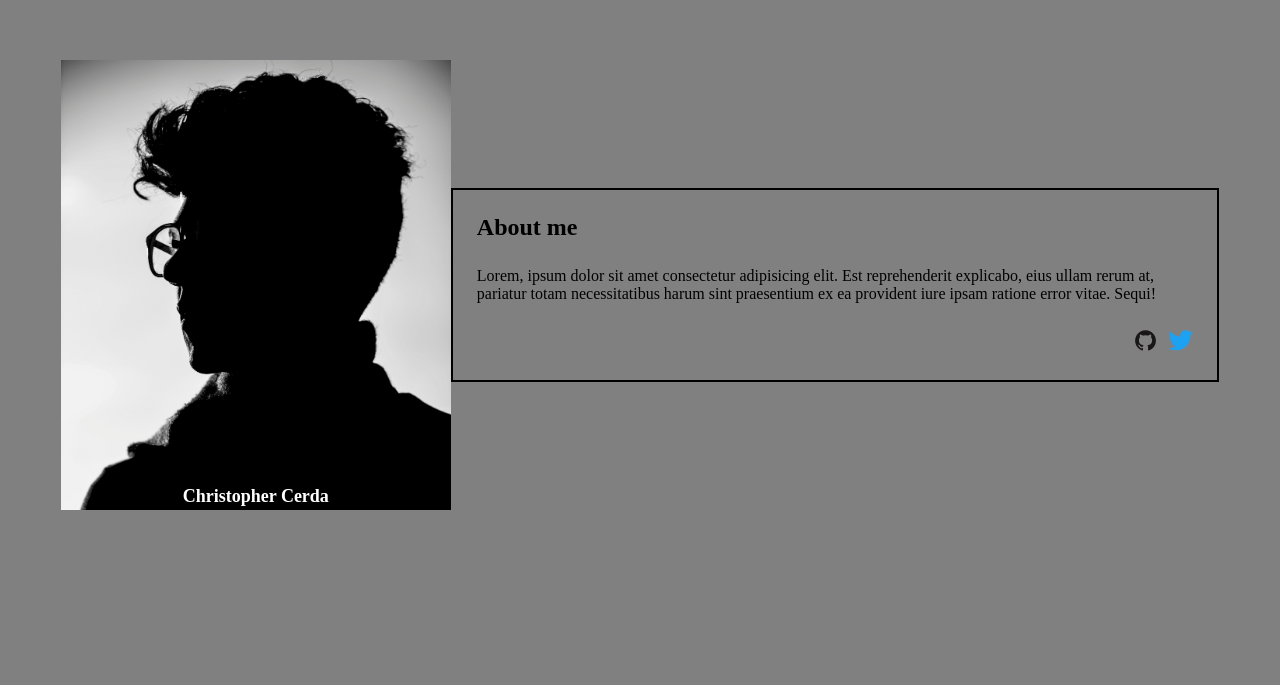
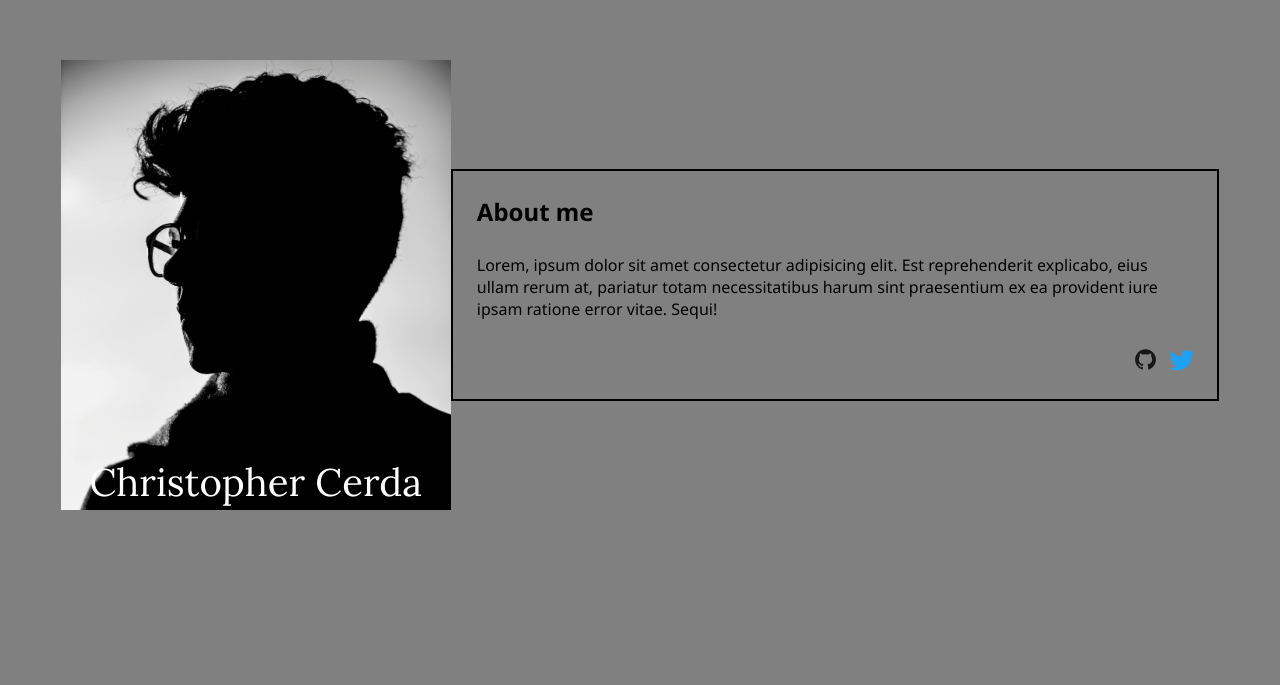
Before and after one commit to Toph765/homepage, a plain HTML site: page index.html in a window 1280 px wide. Shown: the part 115-800 px from the top of the page. Drawn offline with nearby package versions, Linux system fonts and the light colour scheme.

Commit message:
*: add font

```diff
--- a/style.css
+++ b/style.css
@@ -1,3 +1,10 @@
+@import url("https://fonts.googleapis.com/css2?family=Lora:ital,wght@0,400..700;1,400..700&family=Noto+Sans:ital,wght@0,100..900;1,100..900&display=swap");
+
+:root {
+  --font-H1: "Lora", serif;
+  --font-main: "Noto Sans", sans-serif;
+}
+
 * {
   padding: 0;
   margin: 0;
@@ -31,6 +38,7 @@ header {
   flex-direction: column;
   justify-content: center;
   padding: 24px;
+  font-family: var(--font-main);
 }
 
 .header-second-cont h2,
@@ -51,12 +59,15 @@ header {
 }
 
 h1 {
+  width: 100%; /*
+  border: 2px solid white; */
   position: absolute;
   color: white;
   bottom: 3px;
-  left: 50%;
-  transform: translate(-50%, 0);
-  font-size: 18px;
+  text-align: center;
+  font-family: var(--font-H1);
+  font-size: 2.4rem;
+  font-weight: normal;
 }
 
 main {
```
